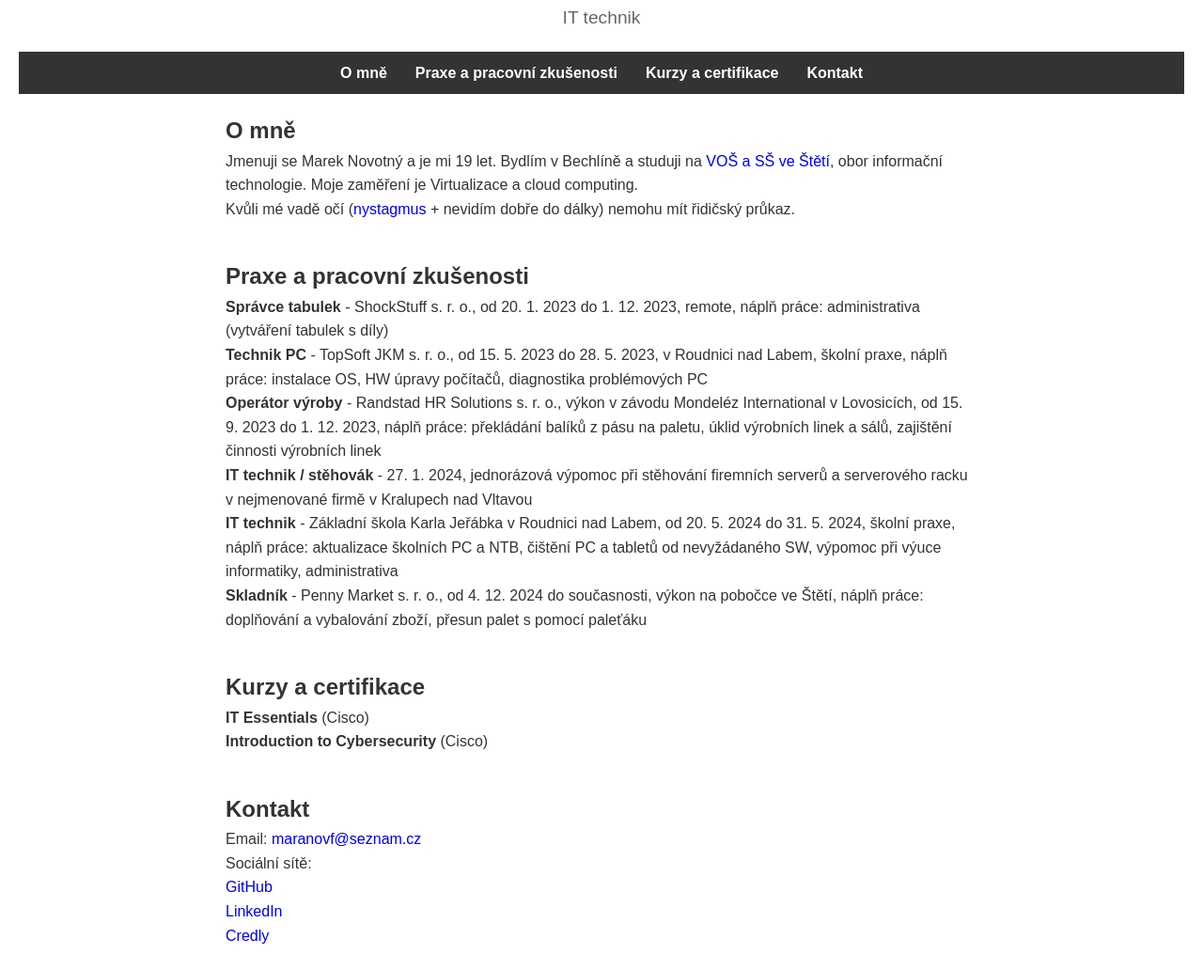
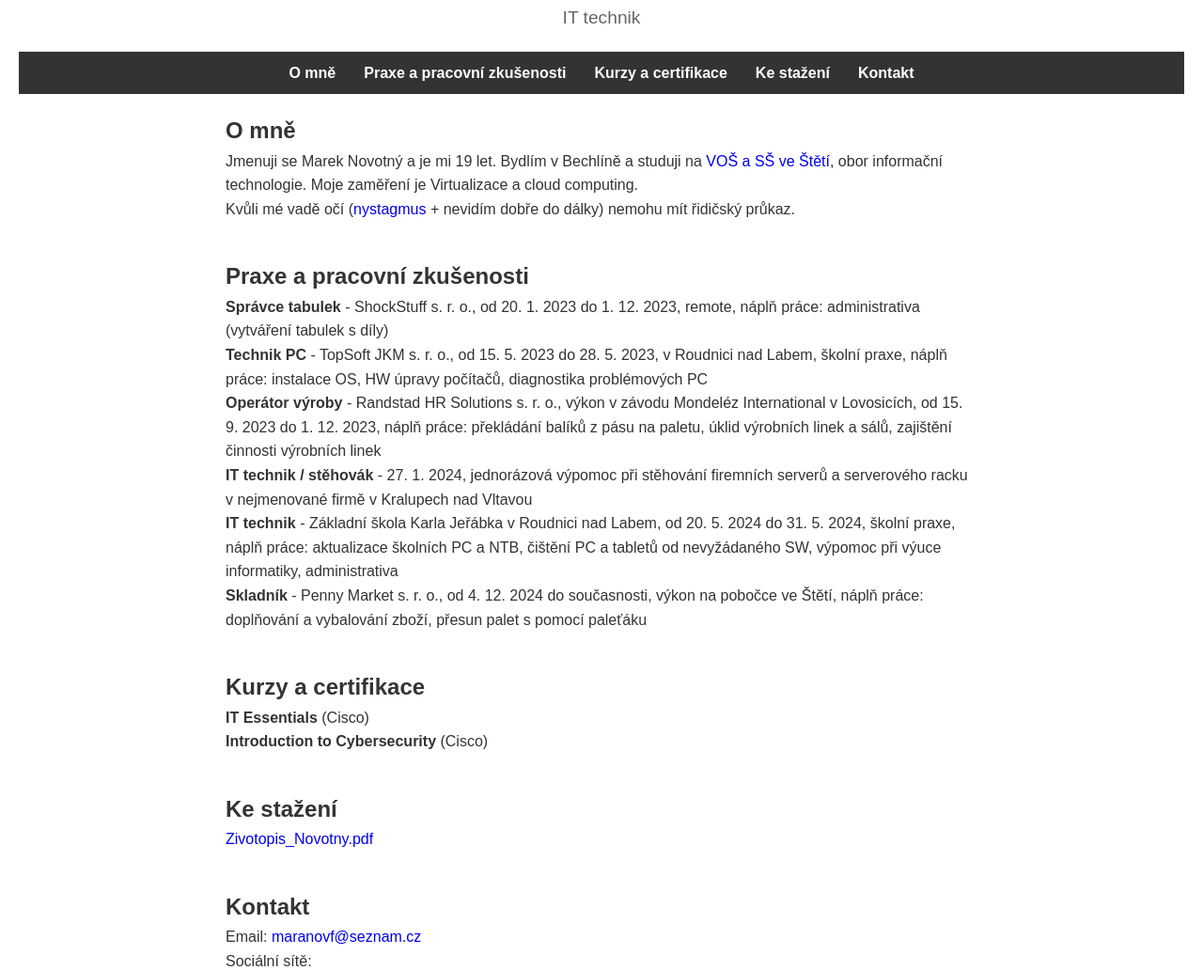
Before and after one commit to maranovf/novotnymarek.cz, a plain HTML site: page index.html in a window 1280 px wide. Shown: the part 90-1122 px from the top of the page at 94% size. Drawn offline with Linux system fonts and the light colour scheme.

Commit message:
added downloadables section

```diff
--- a/index.html
+++ b/index.html
@@ -39,6 +39,8 @@
             <li><a href="#work">Praxe a pracovní zkušenosti</a></li>
 
             <li><a href="#certificates">Kurzy a certifikace</a></li>
+
+            <li><a href="#downloadable">Ke stažení</a></li>
 
             <li><a href="#contact">Kontakt</a></li>
 
@@ -90,6 +92,14 @@
 
     </section>
 
+    <section id="downloadable">
+
+        <h2>Ke stažení</h2>
+
+            <li><a href="data/Zivotopis_Novotny.pdf" target="_blank">Zivotopis_Novotny.pdf</a></li>
+
+    </section>
+
         <section id="contact">
 
             <h2>Kontakt</h2>
```
Also changed, not shown: 2 other files.
